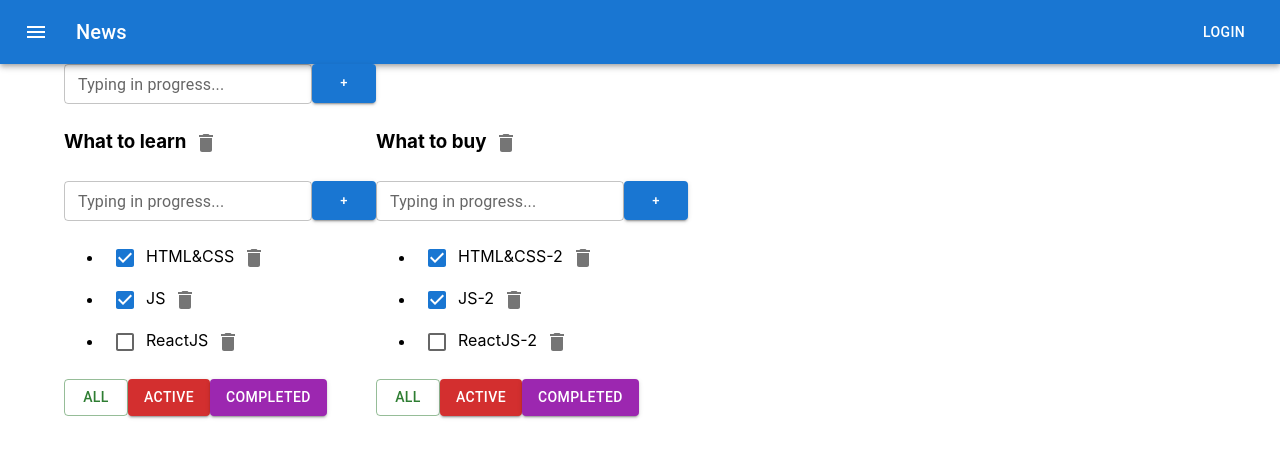
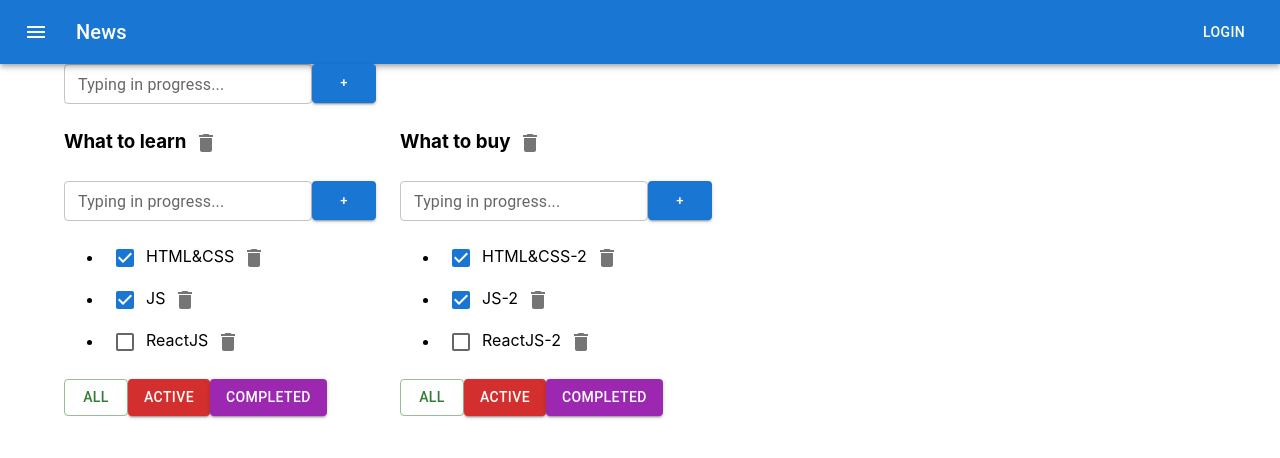
Before and after one commit to andbudha/sandbox, a React (Create React App) app: page / in a window 1280 px wide. Shown: the top 458 px of the page. Built offline with nearby package versions, Linux system fonts and the light colour scheme.

Commit message:
sandbox updated

```diff
--- a/src/App.tsx
+++ b/src/App.tsx
@@ -6,6 +6,8 @@ import {Input} from "./Input/Input";
 import ButtonAppBar from "./components/ButtonAppBar/ButtonAppBar";
 import Container from '@mui/material/Container';
 import Grid from '@mui/material/Grid';
+import Box from '@mui/material/Box';
+import Paper from '@mui/material/Paper';
 
 
 export type FilterValuesType = "all" | "active" | "completed";
@@ -90,7 +92,8 @@ function App() {
                 <Grid container>
                     <Input callBack={createToDoListHandler}/>
                 </Grid>
-                <Grid container>
+
+                <Grid container spacing={3}>
                     {todolists.map(list=>{
 
                         let tasksForTodolist = tasks[list.id];
@@ -104,6 +107,7 @@ function App() {
 
 
                         return(
+                            <Grid item>
                             <Todolist
                                 key={list.id}
                                 todolistID={list.id}
@@ -118,10 +122,10 @@ function App() {
                                 updateTaskTitle={updateTaskTitle}
                                 updateToDoListTitle={updateToDoListTitle}
                             />
+                            </Grid>
                         );
                     })}
                 </Grid>
-
             </Container>
 
 
```
